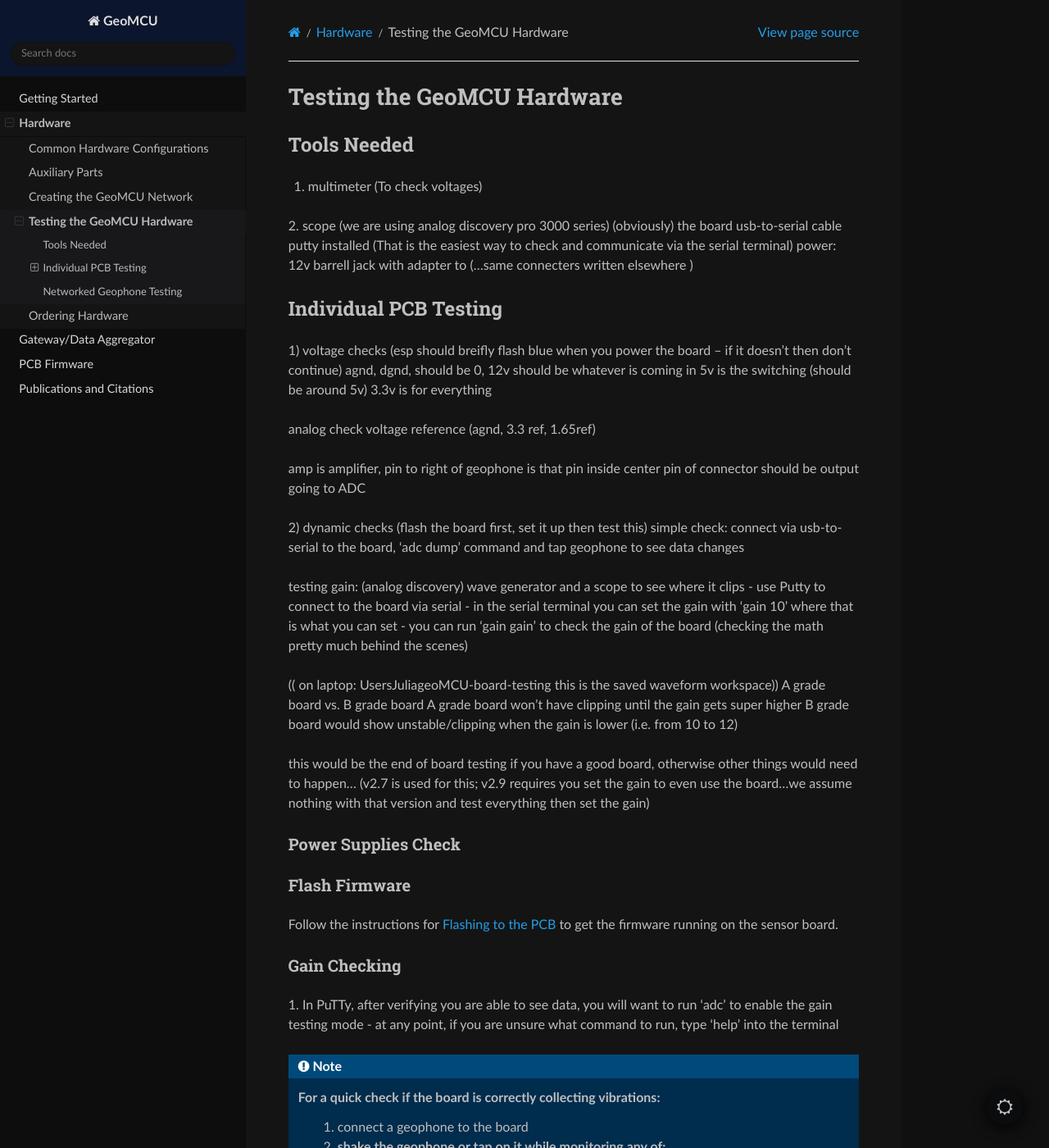
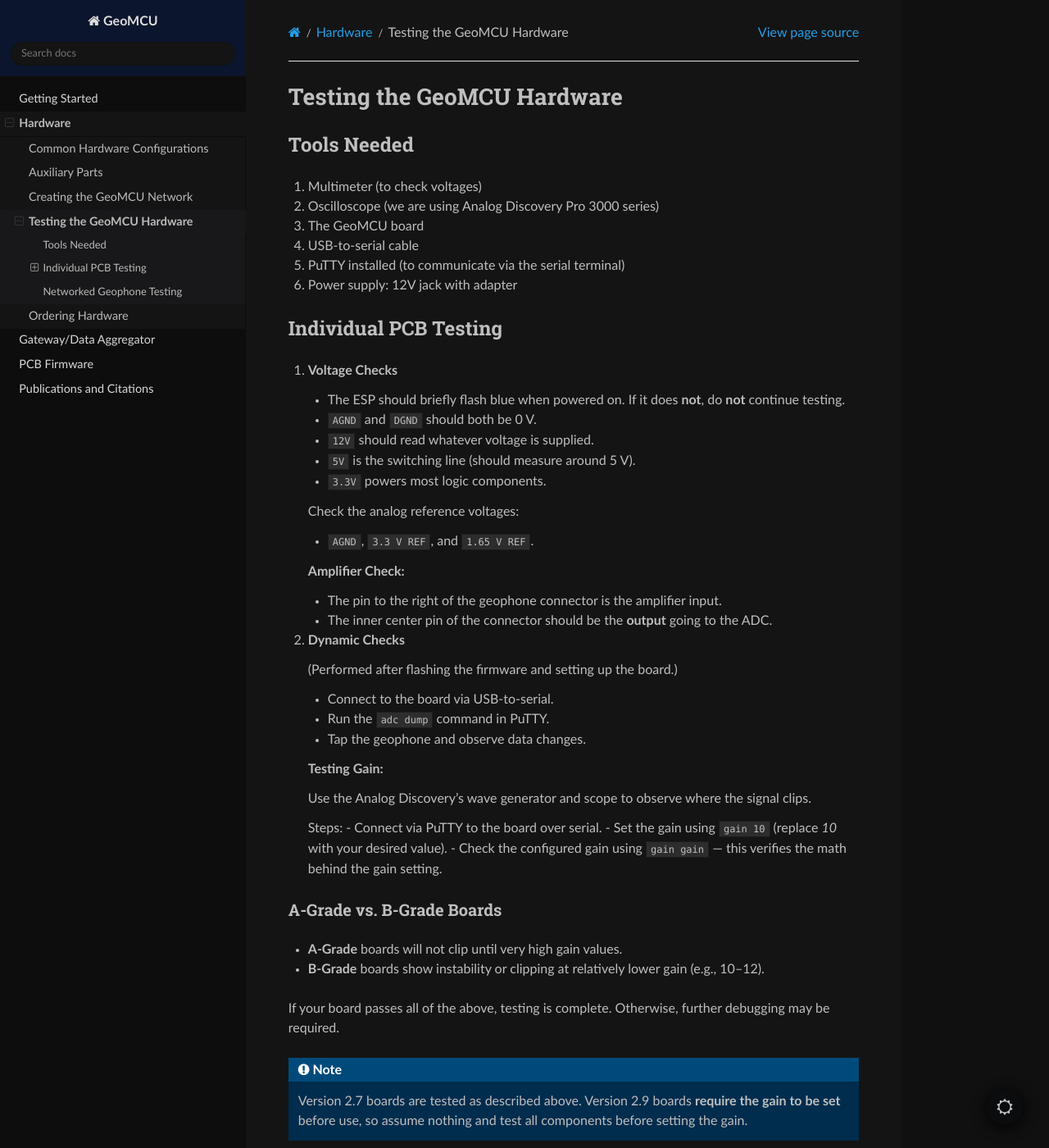
Before and after one commit to NohPei/geophone-manual, a Sphinx documentation site: the page built from source/hardware/board_test.rst, in a window 1280 px wide and 1400 px high. Shown: the whole window at 82% size. Built offline with Sphinx 7.4.7 and the Read the Docs theme 3.1.0, drawn with Linux system fonts in a browser that asks for light colours; some of the changed text lies outside the part shown.

Commit message:
added flashing, building and testing boards

```diff
--- a/source/firmware/build.rst
+++ b/source/firmware/build.rst
@@ -1,63 +1,84 @@
 Installing the GeoMCU Firmware
-=================================================
-
+==============================
 
 Getting the Source Code
-----------------------------------------
+-----------------------
 
-1. Grab the latest GeoMCU firmware: https://geomcu.readthedocs.io/en/latest/
-- GeoMCU 2.7 board, geophone sensor, power cable <-> board adapter cable
+1. Download the latest GeoMCU firmware from the official documentation site:
+
+   https://geomcu.readthedocs.io/en/latest/
+
+2. Ensure you have the required hardware:
+   - GeoMCU v2.7 board
+   - Geophone sensor
+   - Power cable ↔ board adapter cable
 
 
 Building the Firmware
-----------------------------------------
-2. Follow Yuyan's set-up code to test MQTT (just to verify set-up is working) -- write out this section from her PDF
-file:///C:/Users/julia/Downloads/Yuyan_Wireless%20sensor%20hardware%20setup%20tutorial%20(2).pdf
+---------------------
 
-1. Grab the IP address of your computer (the device you are going to run the MQTT broker from)
-- log-in to your router (IP address is on the router, unless you have a custom set-up)
+1. Determine the IP address of your computer (the machine that will host the MQTT broker):
 
-- Install Visual Studio Code
-- In the extensions tab, install platformio
+   - Log into your router.
+   - The router’s IP address is usually printed on its label (unless you use a custom network setup).
 
-2. Open up the geoMCU firmware you previously downloaded.
-Make the following changes:
-1. Inside data/config > mqtt > clientid: change S-21 (highly recommended; especially important if you are flashing multiple boards, each board wants a new name)
-- this 'S-21' is the name of the MQTT topic, which saves the data
-2. Inside data/config > mqtt > ip: change this IP address to be the IP of the mqtt broker (for instance, your laptop IP address)
-3. Inside data/config > net > dns: change to the IP address of the router
-4. Inside data/config > net > gateway: change to the IP address of the router
-5. Inside data/config > net > ssid: SSID/Name of the Wi-Fi network
-5. Inside data/config > net > key: Password of the Wi-Fi network
+2. Set up your development environment:
+
+   - Install **Visual Studio Code**.
+   - From the Extensions tab, install the **PlatformIO** extension.
+
+3. Open the GeoMCU firmware directory you downloaded earlier, and make the following configuration edits.
+
+   **In `data/config/mqtt`:**
+   - ``clientid`` → Change from the default ``S-21`` to a unique name
+     *(important if flashing multiple boards — each needs its own ID)*.
+   - ``ip`` → Set to the IP address of your MQTT broker (e.g., your laptop).
+
+   **In `data/config/net`:**
+   - ``dns`` → IP address of your router.
+   - ``gateway`` → IP address of your router.
+   - ``ssid`` → Name (SSID) of your Wi-Fi network.
+   - ``key`` → Password for your Wi-Fi network.
 
 .. _flashing:
 
 Flashing to the PCB
-----------------------------------------
-2. Connect to the ESP8266 geoMCU board by connect a serial-to-USB cable to the board with the following wiring:
-ESP8266 GND <-> USB GND
-ESP8266 TX <-> USB RX
-ESP8266 RX <-> USB TX
-Provide power to the geoMCU board as well through 12v barrel jack cable.
+-------------------
 
-(( later for the gain testing.... ))
-3. Connect to the board over your serial port
-- For Windows, go to device manager and find the COM port
-- Install and open the PuTTY
-(( working in the PuTTy terminal for 'abc dump' and 'gain gain' -- gain testing ))
+1. Connect the ESP8266 GeoMCU board to your computer using a USB-to-serial cable with the following wiring:
 
+   +-------------------+-------------------+
+   | **ESP8266 Pin**   | **USB Serial Pin**|
+   +-------------------+-------------------+
+   | GND               | GND               |
+   | TX                | RX                |
+   | RX                | TX                |
+   +-------------------+-------------------+
 
-3. Flash the board with the following command:
-platformio run -t upload --upload-port /dev/ttyUSB0
+   Provide power to the GeoMCU board through the 12 V barrel jack adapter.
 
-4. Upload filesystem using this command:
-platformio run -t uploadfs --upload-port /dev/ttyUSB0
+2. Flash the board firmware with:
 
-5. Verify that everything is running correctly: (hit Enter, should see CMD> -- can also hit reset button board to see the startup processes)
-minicom -b 115200 -D /dev/ttyUSB1
+   .. code-block:: bash
+
+      platformio run -t upload --upload-port /dev/ttyUSB0
+
+3. Upload the filesystem:
+
+   .. code-block:: bash
+
+      platformio run -t uploadfs --upload-port /dev/ttyUSB0
+
+4. Verify the board is running correctly.
+   Open a serial terminal (e.g., **minicom**) and press Enter — you should see a prompt like ``CMD>``.
+   You can also press the **reset** button on the board to view startup messages.
+
+   .. code-block:: bash
+
+      minicom -b 115200 -D /dev/ttyUSB1
 
 
 .. _flash_config:
 
 Flashing Configuration in Bulk
---------------------------------------------------
+------------------------------
--- a/source/hardware/board_test.rst
+++ b/source/hardware/board_test.rst
@@ -2,71 +2,105 @@ Testing the GeoMCU Hardware
 ===========================
 
 Tools Needed
-++++++++++++++
-1. multimeter (To check voltages)
-2. scope (we are using analog discovery pro 3000 series)
-(obviously) the board
-usb-to-serial cable
-putty installed (That is the easiest way to check and communicate via the serial terminal)
-power: 12v barrell jack with adapter to (...same connecters written elsewhere )
++++++++++++++
+
+1. Multimeter (to check voltages)
+2. Oscilloscope (we are using Analog Discovery Pro 3000 series)
+3. The GeoMCU board
+4. USB-to-serial cable
+5. PuTTY installed (to communicate via the serial terminal)
+6. Power supply: 12V jack with adapter
+
 
 Individual PCB Testing
-+++++++++++++++++++++++++
-1) voltage checks (esp should breifly flash blue when you power the board -- if it doesn't then don't continue)
-agnd, dgnd, should be 0, 12v should be whatever is coming in
-5v is the switching (should be around 5v)
-3.3v is for everything
+++++++++++++++++++++++
 
-analog check voltage reference (agnd, 3.3 ref, 1.65ref)
+1. **Voltage Checks**
 
-amp is amplifier, pin to right of geophone is that pin
-inside center pin of connector should be output going to ADC
+   - The ESP should briefly flash blue when powered on.
+     If it does **not**, do **not** continue testing.
+   - ``AGND`` and ``DGND`` should both be 0 V.
+   - ``12V`` should read whatever voltage is supplied.
+   - ``5V`` is the switching line (should measure around 5 V).
+   - ``3.3V`` powers most logic components.
 
-2) dynamic checks (flash the board first, set it up then test this)
-simple check: connect via usb-to-serial to the board, 'adc dump' command and tap geophone to see data changes
+   Check the analog reference voltages:
 
-testing gain: (analog discovery) wave generator and a scope to see where it clips
-- use Putty to connect to the board via serial
-- in the serial terminal you can set the gain with 'gain 10' where that is what you can set
-- you can run 'gain gain' to check the gain of the board (checking the math pretty much behind the scenes)
+   - ``AGND``, ``3.3 V REF``, and ``1.65 V REF``.
 
-(( on laptop: Users\Julia\geoMCU-board-testing this is the saved waveform workspace))
-A grade board vs. B grade board
-A grade board won't have clipping until the gain gets super higher
-B grade board would show unstable/clipping when the gain is lower (i.e. from 10 to 12)
+   **Amplifier Check:**
 
+   - The pin to the right of the geophone connector is the amplifier input.
+   - The inner center pin of the connector should be the **output** going to the ADC.
 
-this would be the end of board testing if you have a good board, otherwise other things would need to happen...
-(v2.7 is used for this; v2.9 requires you set the gain to even use the board...we assume nothing with that version and test everything then set the gain)
+2. **Dynamic Checks**
+
+   (Performed after flashing the firmware and setting up the board.)
+
+   - Connect to the board via USB-to-serial.
+   - Run the ``adc dump`` command in PuTTY.
+   - Tap the geophone and observe data changes.
+
+   **Testing Gain:**
+
+   Use the Analog Discovery’s wave generator and scope to observe where the signal clips.
+
+   Steps:
+   - Connect via PuTTY to the board over serial.
+   - Set the gain using ``gain 10`` (replace *10* with your desired value).
+   - Check the configured gain using ``gain gain`` — this verifies the math behind the gain setting.
+
+A-Grade vs. B-Grade Boards
+--------------------------
+
+- **A-Grade** boards will not clip until very high gain values.
+- **B-Grade** boards show instability or clipping at relatively lower gain (e.g., 10–12).
+
+If your board passes all of the above, testing is complete.
+Otherwise, further debugging may be required.
+
+.. note::
+
+   Version 2.7 boards are tested as described above.
+   Version 2.9 boards **require the gain to be set** before use,
+   so assume nothing and test all components before setting the gain.
+
 
 Power Supplies Check
 --------------------
+
+*(Insert power rail verification steps or table here, if available.)*
 
 
 Flash Firmware
 --------------
 
-Follow the instructions for :any:`flashing` to get the firmware running on the sensor board.
+Follow the instructions in :any:`flashing` to install and run the firmware on the sensor board.
+
 
 Gain Checking
---------------
-1. In PuTTy, after verifying you are able to see data, you will want to run 'adc' to enable the gain testing mode
-- at any point, if you are unsure what command to run, type 'help' into the terminal
+-------------
+
+1. In PuTTY, after confirming that you can view data, enter the ``adc`` command to enable **gain testing mode**.
+2. If you are unsure about available commands, type ``help`` in the terminal.
 
 .. note::
 
-        For a quick check if the board is correctly collecting vibrations:
-                1. connect a geophone to the board
-                2. shake the geophone or tap on it while monitoring any of:
-                        * the MQTT data (which requires the :any:`broker` and the on-board ADC to work)
-                        * the wired output (requires an oscilloscope)
-                        * the output from ``adc dump`` (which just relies on a serial power and the on-board ADC)
+   **Quick Functional Check**
 
-        It should be fairly obvious if the geophone's signal is being measured
-        or not since it should swing wildly between its maximum and minimum
-        values while the geophone is shaken.
+   To quickly verify vibration sensing:
 
+   1. Connect a geophone to the board.
+   2. Shake or tap the geophone while monitoring one of the following:
+      * MQTT data (requires the :any:`broker` and the on-board ADC)
+      * Wired analog output (requires an oscilloscope)
+      * Output from ``adc dump`` (requires only serial connection and the on-board ADC)
+
+   The signal should vary significantly (swinging between min and max values) when the geophone is moved.
+   If the output remains flat, the board is not properly sensing vibrations.
 
 
 Networked Geophone Testing
-++++++++++++++++++++++++++++++
+++++++++++++++++++++++++++
+
+*(Add procedures for multi-node or MQTT-based geophone testing here.)*
```
